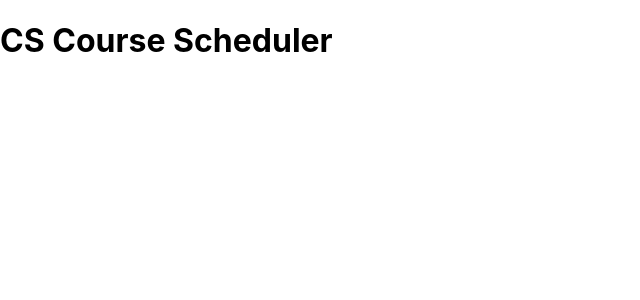
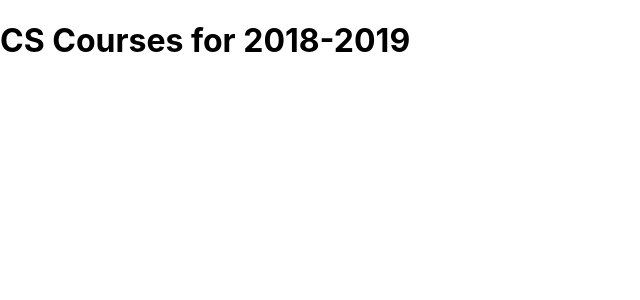
Before and after one commit to jannalee0819/392-react, a React (Vite) app: page / in a window 1280 px wide. Shown: the top 300 px of the page, without its empty margins (0-640 px from the left). Built offline with nearby package versions, Linux system fonts and the light colour scheme.

Commit message:
schedule header

```diff
--- a/src/App.jsx
+++ b/src/App.jsx
@@ -1,11 +1,17 @@
 import { useState } from 'react';
 import './App.css';
+
+
+const schedule = {
+  title: "CS Courses for 2018-2019"
+};
+
 
 const App = () => {
 
   return (
       <header>
-        <h1>CS Course Scheduler</h1>
+        <h1>{schedule.title}</h1>
       </header>
   );
 };
```
